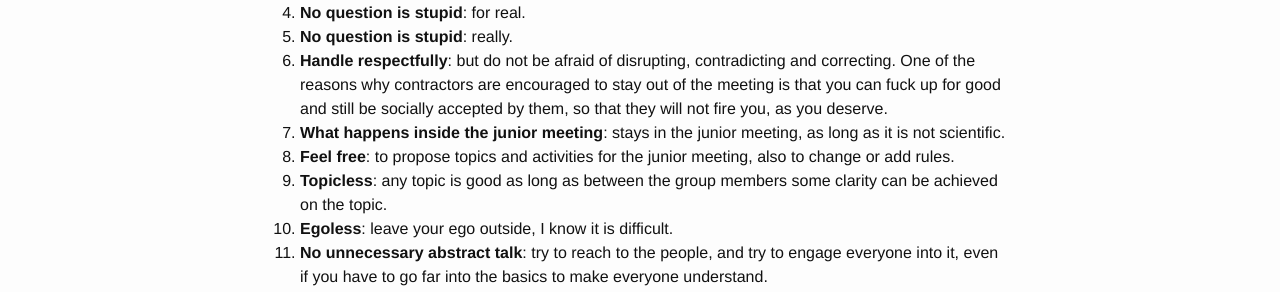
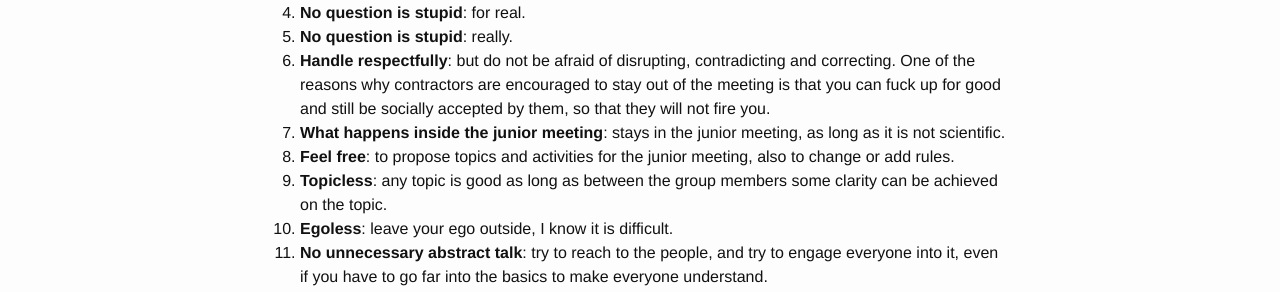
Before and after one commit to alejandrogallo/meeting-juniors, a Jekyll site: the page built from about.md, in a window 1280 px wide. Shown: the part 547-839 px from the top of the page. Built offline with Jekyll 4.4.1, drawn with Linux system fonts in a browser that asks for light colours; comment, search, counter and statistics services are not loaded.

Commit message:
language

```diff
--- a/about.md
+++ b/about.md
@@ -31,7 +31,7 @@ comment on non-scientific aspects as a social recreation.
   1. **Handle respectfully**: but do not be afraid of disrupting, contradicting
     and correcting. One of the reasons why contractors are encouraged to stay
     out of the meeting is that you can fuck up for good and still be socially
-    accepted by them, so that they will not fire you, as you deserve.
+    accepted by them, so that they will not fire you.
   1. **What happens inside the junior meeting**: stays in the junior meeting,
     as long as it is not scientific.
   1. **Feel free**: to propose topics and activities for the junior meeting,
```
